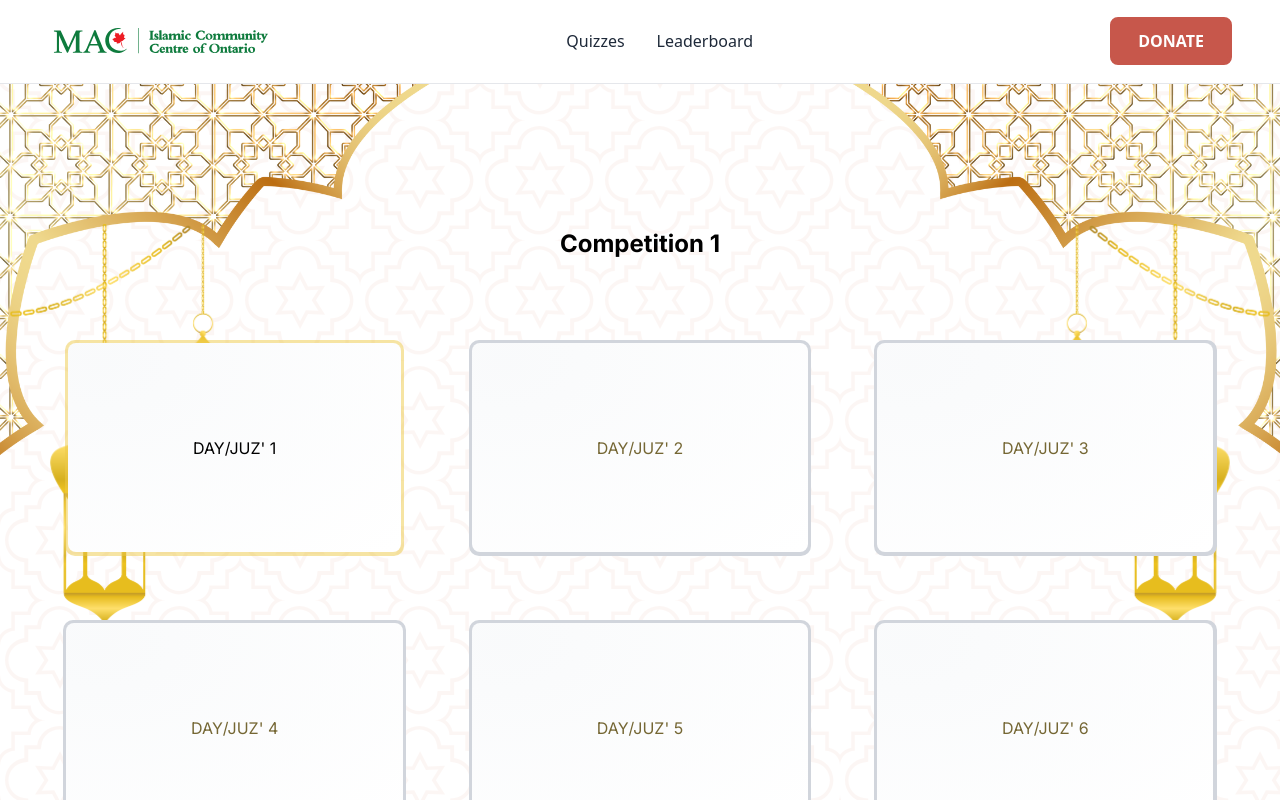
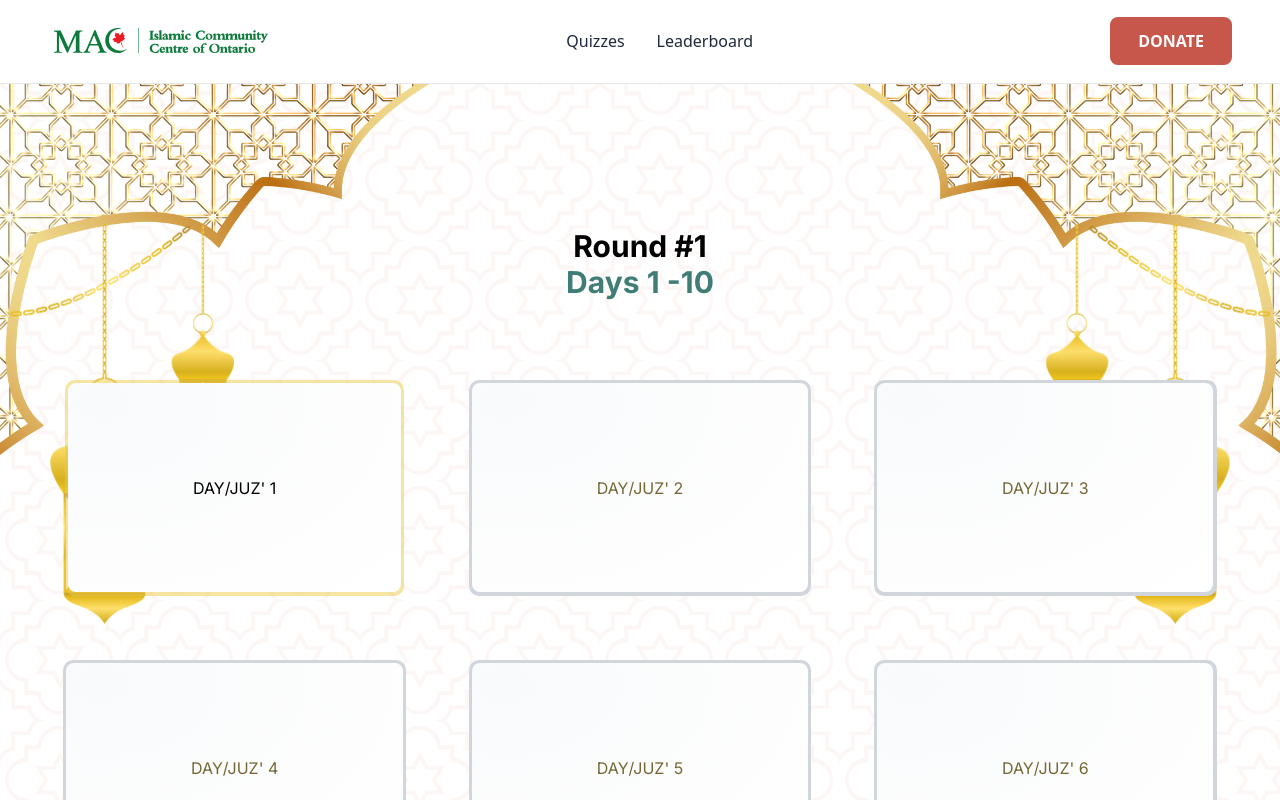
Before and after one commit to HBehery/iccoreflect, a Next.js app: page /quizzes in a window 1280 px wide. Shown: the top 800 px of the page. Built offline with nearby package versions, Linux system fonts and the light colour scheme.

Commit message:
homepage frontend title

```diff
--- a/app/page.tsx
+++ b/app/page.tsx
@@ -1,6 +1,10 @@
 export default function Home() {
   return (
-    <div className="flex flex-col no-doc-scroll items-center justify-center text-center mx-12 h-[100vh] font-[family-name:var(--font-geist-sans)] bg-no-repeat">
+    <div className="flex flex-col no-doc-scroll items-center justify-top text-center my-48 xl:my-24 h-[90vh] gap-16 md:gap-24 font-[family-name:var(--font-geist-sans)] bg-no-repeat">
+      <div className="flex justify-center z-[-1] w-[75%] sm:w-[50%] overflow-hidden">
+        <img src="/title.png" alt="Title" />
+      </div>
+      <div className="flex flex-col items-center justify-center px-12 sm:px-20">
         <h1 className="text-3xl font-bold">
           Welcome to ICCO&apos;s Annual Ramadan Competition.
         </h1>
@@ -12,5 +16,6 @@ export default function Home() {
           page
         </p>
       </div>
+    </div>
   );
 }
--- a/app/quizzes/page.tsx
+++ b/app/quizzes/page.tsx
@@ -51,9 +51,12 @@ export default function ChallengePage() {
           <React.Fragment key={challenge.challengeNumber}>
             {index % 10 === 0 && (
               <div
-                className={`col-span-full text-center font-bold text-black text-2xl my-4 ${inter.className}`}
+                className={`col-span-full text-center font-bold text-black text-3xl my-4 ${inter.className}`}
               >
-                Competition {Math.floor(index / 10) + 1}
+                Round #{Math.floor(index / 10) + 1}
+                <p className="text-[#3f7d76]">
+                  Days {index + 1} -{index + 10}
+                </p>
               </div>
             )}
             <Challenge
```
Also changed, not shown: public/title.png (added). Lines whose indentation alone changed are shown as unchanged.
